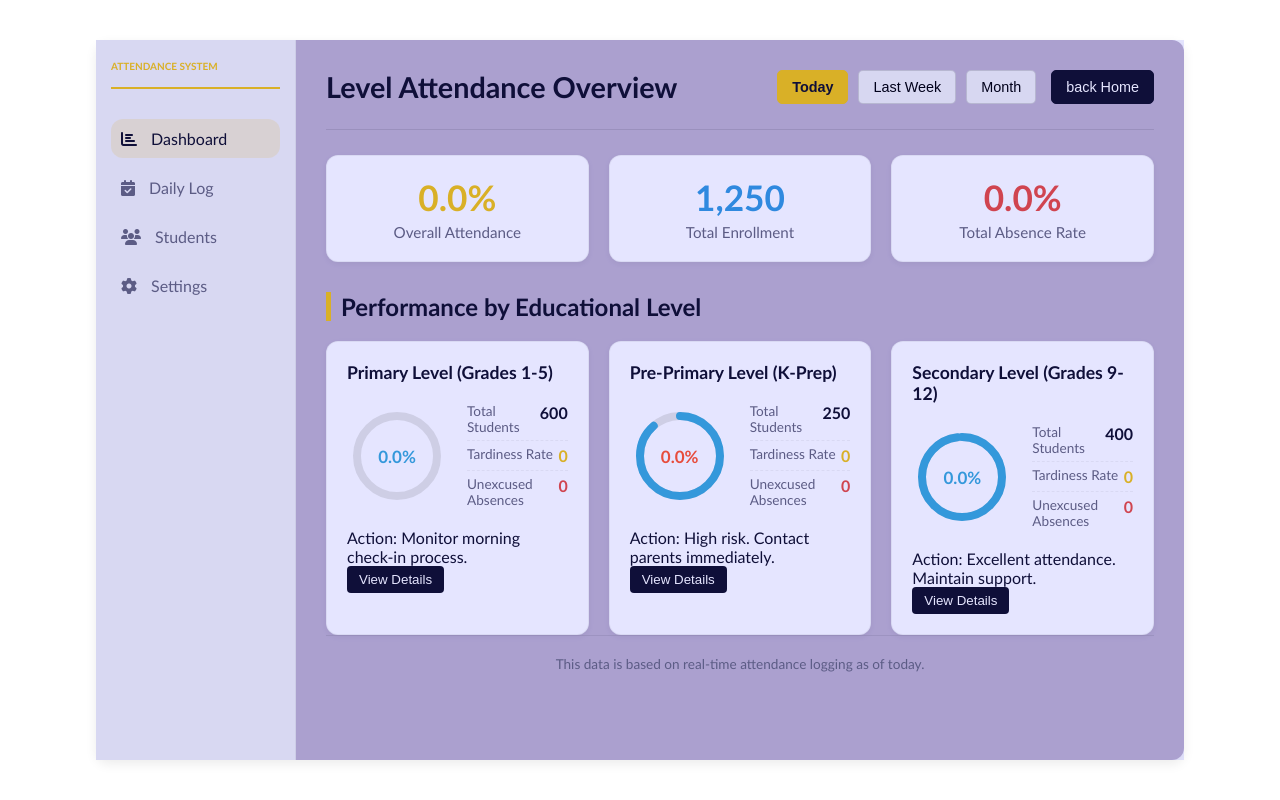
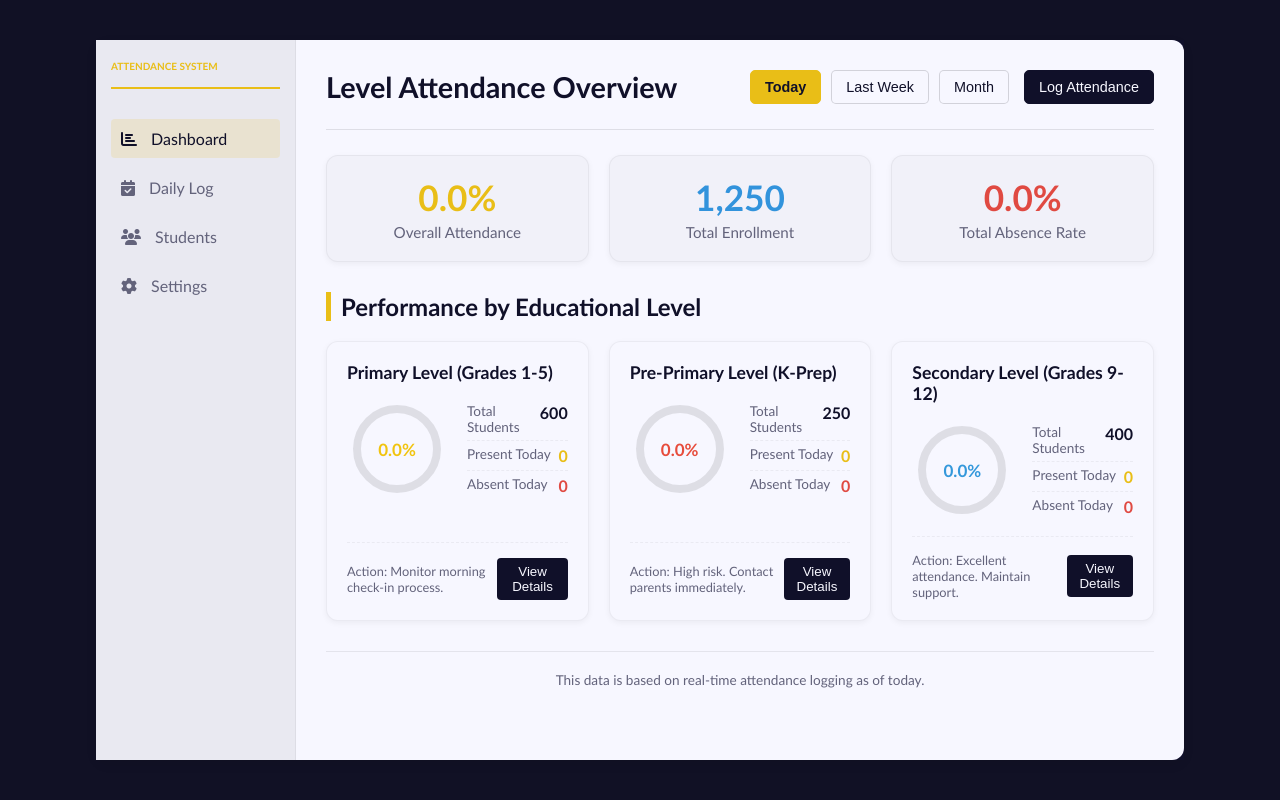
Before and after one commit to erneste001/Gs-amahoro-attendency-system, a PHP site: page /leader.php in a window 1280 px wide. Run offline with PHP 8.4, Linux system fonts and the light colour scheme.

Commit message:
six commit

```diff
--- a/leader.php
+++ b/leader.php
@@ -4,8 +4,7 @@
     <meta charset="UTF-8">
     <meta name="viewport" content="width=device-width, initial-scale=1.0">
     <title>Focused School Attendance System</title>
-        <link href="https://fonts.googleapis.com/css2?family=Inter:wght@300;400;500;600;700&display=swap" rel="stylesheet">
-
+    <link href="https://fonts.googleapis.com/css2?family=Inter:wght@300;400;500;600;700&display=swap" rel="stylesheet">
     <link rel="stylesheet" href="https://cdnjs.cloudflare.com/ajax/libs/font-awesome/6.5.0/css/all.min.css">
 
     <style>
@@ -20,7 +19,7 @@
             --color-accent-red: #e74c3c;
             --shadow-soft: 0 4px 12px rgba(0, 0, 0, 0.08);
             --border-radius: 12px;
-            --main-font: 'Segoe UI', Tahoma, Geneva, Verdana, sans-serif;
+            --main-font: 'Calibri', sans-serif;
             --main-width: 85%;
         }
 
@@ -31,39 +30,55 @@
         }
 
         body {
-    font-family: 'Calibri', sans-serif;
-            background: var(--color-light-bg);
-            color: var(--color-dark-text);
+            font-family: var(--main-font);
+            background: #112;
+            color: white !important;
             min-height: 100vh;
             display: flex;
             justify-content: center;
             align-items: flex-start;
             padding-top: 40px;
             padding-bottom: 40px;
-            font-size:16px;
+            position: relative;
+            font-size: 16px;
+        }
+
+        body::before {
+            content: "";
+            position: absolute;
+            top: 0;
+            left: 0;
+            width: 100%;
+            pointer-events: none;
+            height: 100%;
+            background: blue;
+            opacity: 1%;
         }
 
         .app-container {
             width: var(--main-width);
             max-width: 1200px;
-            background:rgba(41, 2, 81,0.3);
+            background: rgba(41, 2, 81, 0.3);
             border-radius: var(--border-radius);
             box-shadow: var(--shadow-soft);
             display: flex;
             min-height: calc(100vh - 80px);
-            position:relative;
+            position: relative;
+            color: var(--color-dark-text);
         }
-       .app-container::before{
-        pointer-events: none;
-        content:"";
-        width:100%;
-        height:100%;
-        position:absolute;
-        background:blue;
-        top:0;
-        left:0;
-        opacity:10%;
-       }
+
+        .app-container::before {
+            pointer-events: none;
+            content: "";
+            width: 100%;
+            height: 100%;
+            position: absolute;
+            background: blue;
+            top: 0;
+            left: 0;
+            opacity: 3%;
+        }
+
         .sidebar {
             width: 200px;
             background: var(--color-sidebar-bg);
@@ -91,7 +106,7 @@
             color: var(--color-text-secondary);
             text-decoration: none;
             padding: 10px 10px;
-            border-radius: var(--border-radius);
+            border-radius: 4px;
             transition: background 0.2s, color 0.2s;
         }
 
@@ -110,6 +125,9 @@
             padding: 30px;
             display: flex;
             flex-direction: column;
+            background: var(--color-light-bg);
+            border-top-right-radius: var(--border-radius);
+            border-bottom-right-radius: var(--border-radius);
         }
 
         .dashboard-header {
@@ -131,6 +149,7 @@
             display: flex;
             gap: 10px;
         }
+
         .nav-btn, .btn-primary {
             padding: 8px 14px;
             border-radius: 5px;
@@ -138,6 +157,8 @@
             cursor: pointer;
             border: 1px solid rgba(0, 0, 0, 0.15);
             font-size: 0.9rem;
+            background: var(--color-light-bg);
+            color: var(--color-dark-text);
         }
 
         .nav-btn.active {
@@ -152,7 +173,6 @@
             border-color: var(--color-dark-text);
             color: var(--color-light-bg);
             margin-left: 15px;
-            cursor: pointer;
         }
 
         .stats-grid {
@@ -163,7 +183,7 @@
         }
 
         .stat-widget {
-            background: var(--color-light-bg);
+            background: var(--color-card-bg);
             padding: 20px;
             border-radius: var(--border-radius);
             box-shadow: 0 2px 6px rgba(0, 0, 0, 0.05);
@@ -177,9 +197,15 @@
             color: var(--color-accent-blue);
             margin-bottom: 5px;
         }
+
+        .stat-widget:nth-child(1) .value {
+            color: var(--color-accent-yellow);
+        }
+
         .stat-widget:nth-child(3) .value {
             color: var(--color-accent-red);
         }
+
         .stat-widget .label {
             font-size: 0.95rem;
             color: var(--color-text-secondary);
@@ -197,6 +223,7 @@
         .leaderboard-grid {
             display: flex;
             gap: 20px;
+            margin-bottom: 30px;
         }
 
         .level-card {
@@ -227,6 +254,7 @@
             margin-left: 20px;
             flex-grow: 1;
         }
+
         .detail-item {
             display: flex;
             justify-content: space-between;
@@ -276,6 +304,16 @@
             stroke-linecap: round;
         }
 
+        #pre-primary-circle .circle-progress {
+            stroke: var(--color-accent-red);
+        }
+        #secondary-circle .circle-progress {
+            stroke: var(--color-accent-blue);
+        }
+        #primary-circle .circle-progress {
+            stroke: var(--color-accent-yellow);
+        }
+
         .circle-text-center {
             position: absolute;
             top: 50%;
@@ -284,6 +322,19 @@
             font-size: 1.4rem;
             font-weight: 700;
             color: var(--color-dark-text);
+        }
+
+        .card-footer {
+            margin-top: auto; /* Push footer to the bottom */
+            padding-top: 15px;
+            border-top: 1px dashed rgba(0, 0, 0, 0.05);
+            display: flex;
+            justify-content: space-between;
+            align-items: center;
+        }
+        .card-footer p {
+            font-size: 0.8rem;
+            color: var(--color-text-secondary);
         }
 
         .dashboard-footer-text {
@@ -301,7 +352,7 @@
     <div class="app-container">
 
         <div class="sidebar">
-            <div class="sidebar-logo" style="color: var(--color-accent-yellow);">ATTENDANCE   SYSTEM</div>
+            <div class="sidebar-logo" style="color: var(--color-accent-yellow);">ATTENDANCE SYSTEM</div>
             <ul class="sidebar-menu">
                 <li><a href="#" class="active"><i class="fas fa-chart-bar"></i> Dashboard</a></li>
                 <li><a href="#"><i class="fas fa-calendar-check"></i> Daily Log</a></li>
@@ -321,7 +372,7 @@
                         <button class="nav-btn">Last Week</button>
                         <button class="nav-btn">Month</button>
                     </nav>
-                    <button type="button" class="btn-primary" onclick="location.href='index.php'">back Home</button>
+                    <button type="button" class="btn-primary" onclick="location.href='index.php'">Log Attendance</button>
                 </div>
             </header>
 
@@ -329,7 +380,7 @@
 
                 <section class="stats-grid">
                     <div class="stat-widget">
-                        <div id="overAll" class="value" style="color: var(--color-accent-yellow);">0%</div>
+                        <div id="overAll" class="value">0%</div>
                         <div class="label">Overall Attendance</div>
                     </div>
                     <div class="stat-widget">
@@ -337,7 +388,7 @@
                         <div class="label">Total Enrollment</div>
                     </div>
                     <div class="stat-widget">
-                        <div id="oveAll" class="value" style="color: var(--color-accent-red);">0%</div>
+                        <div id="oveAll" class="value">0%</div>
                         <div class="label">Total Absence Rate</div>
                     </div>
                 </section>
@@ -349,12 +400,12 @@
                     <section class="level-card">
                         <div class="level-header">Primary Level (Grades 1-5)</div>
                         <div class="card-metrics">
-                            <div class="progress-circle-wrapper">
+                            <div class="progress-circle-wrapper" id="primary-circle">
                                 <svg width="100" height="100" viewBox="0 0 100 100" class="circle-svg">
                                     <circle class="circle-track" cx="50" cy="50" r="40"></circle>
-                                    <circle class="circle-progress" cx="50" cy="50" r="40" data-progress="93.2" style="stroke-dashoffset: 466.08;"></circle>
+                                    <circle class="circle-progress" cx="50" cy="50" r="40"></circle>
                                 </svg>
-                                <span id="primaryPercentage" class="circle-text-center" style="color: var(--color-accent-blue); font-size:17px;">0</span>
+                                <span id="primaryPercentage" class="circle-text-center" style="color: var(--color-accent-yellow); font-size:17px;">0%</span>
                             </div>
 
                             <div class="detail-stats">
@@ -363,12 +414,12 @@
                                     <span class="detail-value">600</span>
                                 </div>
                                 <div class="detail-item">
-                                    <span class="detail-label">Tardiness Rate</span>
-                                    <span  id="presenting" class="detail-value" style="color: var(--color-accent-yellow);">0%</span>
+                                    <span class="detail-label">Present Today</span>
+                                    <span id="primaryPresentCount" class="detail-value" style="color: var(--color-accent-yellow);">0</span>
                                 </div>
                                 <div class="detail-item">
-                                    <span class="detail-label">Unexcused Absences</span>
-                                    <span id="absenting" class="detail-value" style="color: var(--color-accent-red);">18</span>
+                                    <span class="detail-label">Absent Today</span>
+                                    <span id="primaryAbsentCount" class="detail-value" style="color: var(--color-accent-red);">0</span>
                                 </div>
                             </div>
                         </div>
@@ -381,10 +432,10 @@
                     <section class="level-card">
                         <div class="level-header">Pre-Primary Level (K-Prep)</div>
                         <div class="card-metrics">
-                            <div class="progress-circle-wrapper">
+                            <div class="progress-circle-wrapper" id="pre-primary-circle">
                                 <svg width="100" height="100" viewBox="0 0 100 100" class="circle-svg">
                                     <circle class="circle-track" cx="50" cy="50" r="40"></circle>
-                                    <circle class="circle-progress" cx="50" cy="50" r="40" data-progress="88.5" style="stroke-dashoffset: 28.89;"></circle>
+                                    <circle class="circle-progress" cx="50" cy="50" r="40"></circle>
                                 </svg>
                                 <span id="prePercentage" class="circle-text-center" style="color: var(--color-accent-red); font-size:17px;">0%</span>
                             </div>
@@ -395,12 +446,12 @@
                                     <span class="detail-value">250</span>
                                 </div>
                                 <div class="detail-item">
-                                    <span class="detail-label">Tardiness Rate</span>
-                                    <span id="presentings" class="detail-value" style="color: var(--color-accent-yellow);">0%</span>
+                                    <span class="detail-label">Present Today</span>
+                                    <span id="prePrimaryPresentCount" class="detail-value" style="color: var(--color-accent-yellow);">0</span>
                                 </div>
                                 <div class="detail-item">
-                                    <span class="detail-label">Unexcused Absences</span>
-                                    <span id="absentings" class="detail-value" style="color: var(--color-accent-red);">0</span>
+                                    <span class="detail-label">Absent Today</span>
+                                    <span id="prePrimaryAbsentCount" class="detail-value" style="color: var(--color-accent-red);">0</span>
                                 </div>
                             </div>
                         </div>
@@ -413,12 +464,12 @@
                     <section class="level-card">
                         <div class="level-header">Secondary Level (Grades 9-12)</div>
                         <div class="card-metrics">
-                            <div class="progress-circle-wrapper">
+                            <div class="progress-circle-wrapper" id="secondary-circle">
                                 <svg width="100" height="100" viewBox="0 0 100 100" class="circle-svg">
                                     <circle class="circle-track" cx="50" cy="50" r="40"></circle>
-                                    <circle class="circle-progress" cx="50" cy="50" r="40" data-progress="98.1" style="stroke-dashoffset: 4.77;"></circle>
+                                    <circle class="circle-progress" cx="50" cy="50" r="40"></circle>
                                 </svg>
-                                <span id="secondaryPercentages" class="circle-text-center" style="color: var(--color-accent-blue); font-size:17px;">0%</span>
+                                <span id="secondaryPercentage" class="circle-text-center" style="color: var(--color-accent-blue); font-size:17px;">0%</span>
                             </div>
 
                             <div class="detail-stats">
@@ -427,12 +478,12 @@
                                     <span class="detail-value">400</span>
                                 </div>
                                 <div class="detail-item">
-                                    <span class="detail-label">Tardiness Rate</span>
-                                    <span id="presentss" class="detail-value" style="color: var(--color-accent-yellow);">1.5%</span>
+                                    <span class="detail-label">Present Today</span>
+                                    <span id="secondaryPresentCount" class="detail-value" style="color: var(--color-accent-yellow);">0</span>
                                 </div>
                                 <div class="detail-item">
-                                    <span class="detail-label">Unexcused Absences</span>
-                                    <span id="absentss" class="detail-value" style="color: var(--color-accent-red);">0</span>
+                                    <span class="detail-label">Absent Today</span>
+                                    <span id="secondaryAbsentCount" class="detail-value" style="color: var(--color-accent-red);">0</span>
                                 </div>
                             </div>
                         </div>
@@ -451,65 +502,69 @@
     </div>
 
     <script>
-const levels = ["Primary", "Pre-primary", "Secondary"];
-let totalPresent = 0;
-let totalAbsent = 0;
-let percentages1 = 0, percentages2 = 0, percentages3 = 0;
+const animateCircle = (percentage, elementId) => {
+    const wrapper = document.getElementById(elementId);
+    if (!wrapper) return;
 
-levels.forEach(level => {
-    const presentRate = Number(localStorage.getItem(`presents-${level}`)) || 0;
-    const absentRate  = Number(localStorage.getItem(`absents-${level}`)) || 0;
-
-    totalPresent += presentRate;
-    totalAbsent += absentRate;
-
-if (level === "Primary") {
-    document.getElementById("presenting").textContent = presentRate;
-    document.getElementById("absenting").textContent = absentRate;
-
-    let percentages1 = (presentRate * 100) / 600;
-    document.getElementById("primaryPercentage").textContent = "0%";
-
-    let radius = 40;
-    let circumference = 2 * Math.PI * radius;
-    let circle = document.querySelector('.circle-progress');
+    const circle = wrapper.querySelector('.circle-progress');
+    const textElement = wrapper.querySelector('.circle-text-center');
+    const radius = 40;
+    const circumference = 2 * Math.PI * radius;
 
     circle.style.strokeDasharray = circumference;
     circle.style.strokeDashoffset = circumference;
 
     let progress = 0;
-    function animate() {
-        if (progress < percentages1) {
-            progress += 0.5;
-            circle.style.strokeDashoffset = circumference * (1 - progress / 100);
-            document.getElementById("primaryPercentage").textContent = progress.toFixed(1) + "%";
-            requestAnimationFrame(animate);
+    const duration = 1000;
+    const start = performance.now();
+
+    const frame = (time) => {
+        const elapsed = time - start;
+        let p = Math.min(1, elapsed / duration);
+        progress = percentage * p;
+
+        circle.style.strokeDashoffset = circumference * (1 - progress / 100);
+        textElement.textContent = progress.toFixed(1) + "%";
+
+        if (p < 1) {
+            requestAnimationFrame(frame);
         } else {
-            circle.style.strokeDashoffset = circumference * (1 - percentages1 / 100);
-            document.getElementById("primaryPercentage").textContent = percentages1.toFixed(1) + "%";
+            textElement.textContent = percentage.toFixed(1) + "%";
         }
-    }
-    animate();
-}
- else if (level === "Pre-primary") {
-        document.getElementById("presentings").textContent = presentRate;
-        document.getElementById("absentings").textContent = absentRate;
-        percentages2 = (presentRate * 100) / 250;
-        document.getElementById("prePercentage").textContent = percentages2.toFixed(1) + "%";
+    };
+    requestAnimationFrame(frame);
+};
 
-    } else if (level === "Secondary") {
-        document.getElementById("presentss").textContent = presentRate;
-        document.getElementById("absentss").textContent = absentRate;
-        percentages3 = (presentRate * 100) / 400;
-        document.getElementById("secondaryPercentages").textContent = percentages3.toFixed(1) + "%";
-    }
+const levels = [
+    { name: "Primary", total: 600, presentId: "primaryPresentCount", absentId: "primaryAbsentCount", percentId: "primaryPercentage", circleId: "primary-circle" },
+    { name: "Pre-primary", total: 250, presentId: "prePrimaryPresentCount", absentId: "prePrimaryAbsentCount", percentId: "prePercentage", circleId: "pre-primary-circle" },
+    { name: "Secondary", total: 400, presentId: "secondaryPresentCount", absentId: "secondaryAbsentCount", percentId: "secondaryPercentage", circleId: "secondary-circle" }
+];
+
+let totalPresent = 0;
+let totalAbsent = 0;
+const totalEnrollment = levels.reduce((sum, level) => sum + level.total, 0);
+
+
+levels.forEach(level => {
+    const presentRate = Number(localStorage.getItem(`presents-${level.name}`)) || 0;
+    const absentRate = Number(localStorage.getItem(`absents-${level.name}`)) || 0;
+
+    document.getElementById(level.presentId).textContent = presentRate;
+    document.getElementById(level.absentId).textContent = absentRate;
+
+    const attendancePercentage = level.total > 0 ? (presentRate * 100) / level.total : 0;
+
+    animateCircle(attendancePercentage, level.circleId);
+
+    totalPresent += presentRate;
+    totalAbsent += absentRate;
 });
 
-const totalStudents = 600 + 250 + 400;
-const overallPercentage = (totalPresent * 100) / totalStudents;
+const overallPercentage = totalEnrollment > 0 ? (totalPresent * 100) / totalEnrollment : 0;
 document.getElementById("overAll").textContent = overallPercentage.toFixed(1) + "%";
 
-const overallAbsentPercentage = (totalAbsent * 100) / totalStudents;
+const overallAbsentPercentage = totalEnrollment > 0 ? (totalAbsent * 100) / totalEnrollment : 0;
 document.getElementById("oveAll").textContent = overallAbsentPercentage.toFixed(1) + "%";
 
 
```
Also changed, not shown: attendency.php (+76 -8 lines), index.php (+95 -68 lines), search.php (added, +26 -0 lines).
